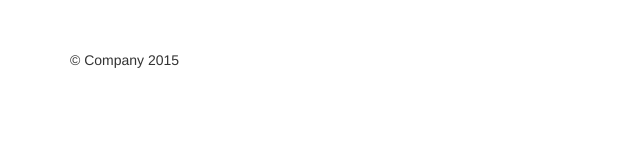
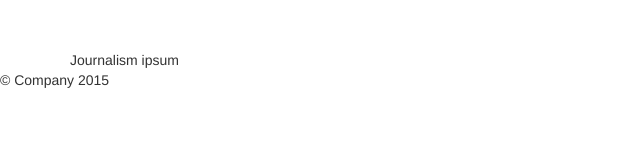
Before and after one commit to tesscagle/Cagle_GitHub_Homework, a plain HTML site: page index.html in a window 1280 px wide. Shown: the whole page, without its empty margins (0-640 px from the left). Drawn offline with nearby package versions, Linux system fonts and the light colour scheme.

Commit message:
Added an h1

```diff
--- a/index.html
+++ b/index.html
@@ -28,6 +28,7 @@
             <p class="browserupgrade">You are using an <strong>outdated</strong> browser. Please <a href="http://browsehappy.com/">upgrade your browser</a> to improve your experience.</p>
         <![endif]-->
 <div class="container"
+<h1> Journalism ipsum</h1>
 </div>
 
 
```
